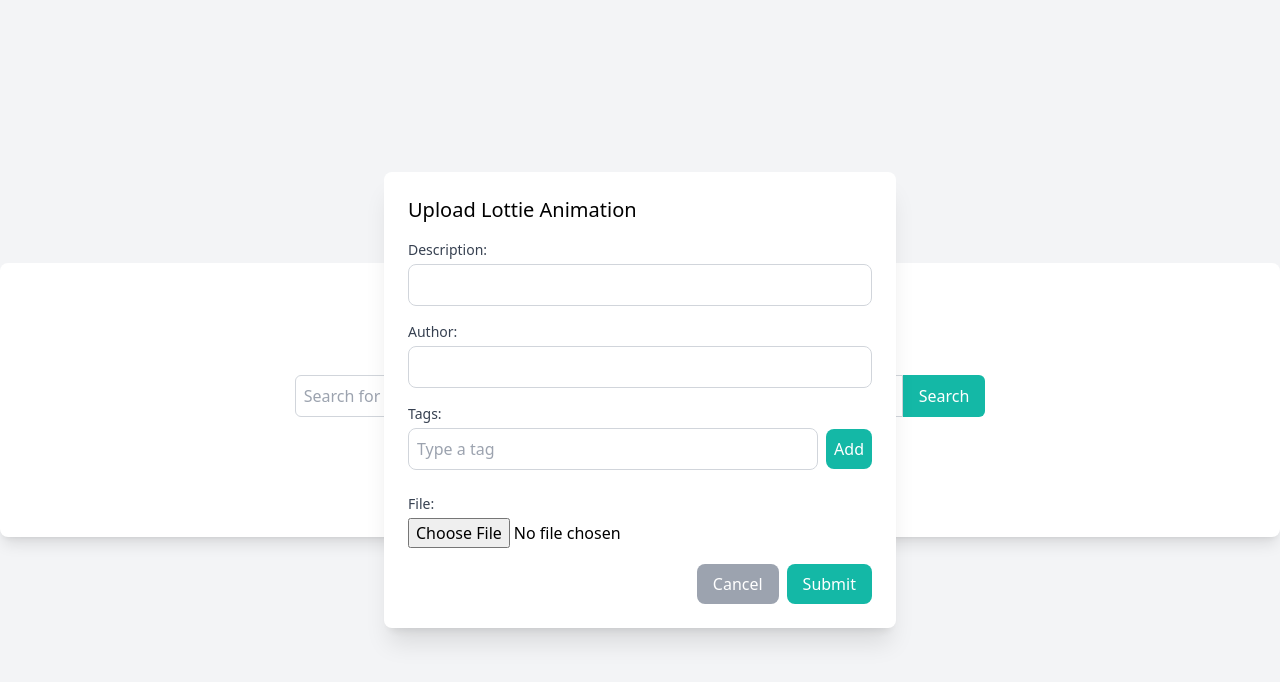
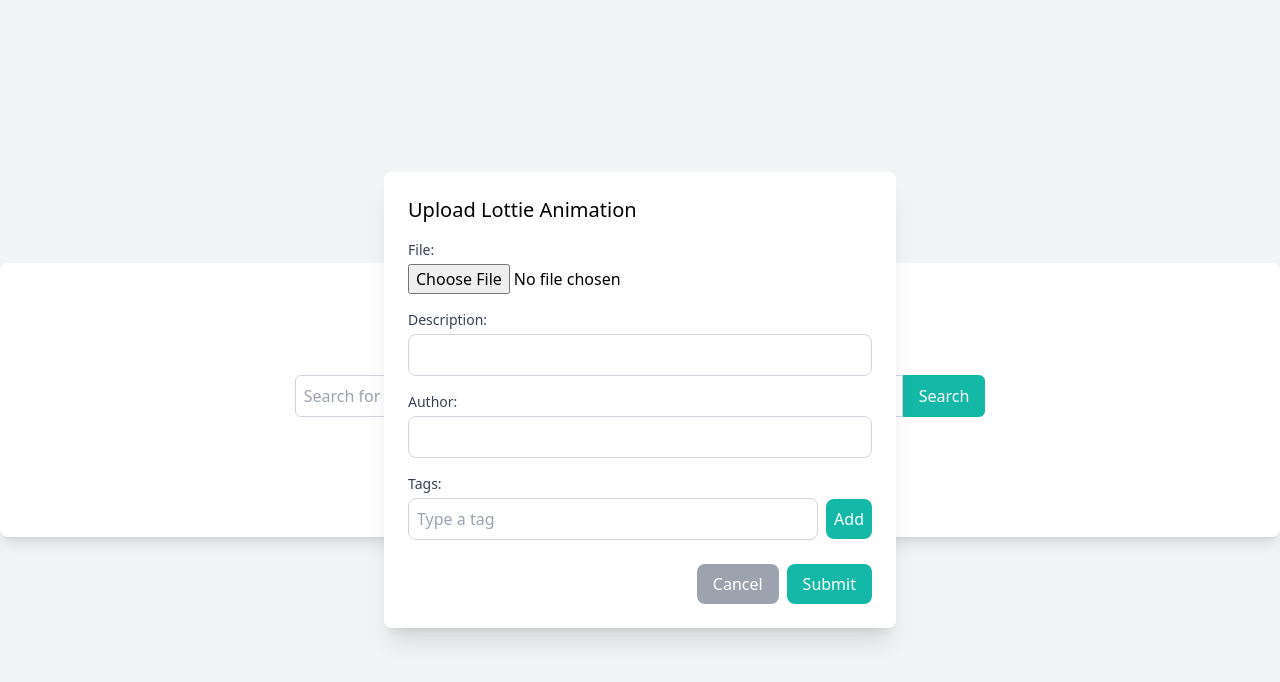
Before and after one commit to chrisdoctor/lottie-ms, a React app: page / in a window 1280 px wide. Both pictures are taken after a click on the button "Upload Animation". Shown: the top 682 px of the page. Built offline with nearby package versions, Linux system fonts and the light colour scheme.

Commit message:
Refactor upload component; create separate file picker component

```diff
--- a/src/components/LottieUpload.tsx
+++ b/src/components/LottieUpload.tsx
@@ -3,28 +3,19 @@ import { Dialog, Transition } from "@headlessui/react";
 import { useDispatch, useSelector } from "react-redux";
 import { addItem } from "../store/lottieSlice";
 import { AppDispatch, RootState } from "../store";
-import LottiePreview from "./LottiePreview";
 import LottieUploadTags from "./LottieUploadTags";
 import LottieUploadField from "./LottieUploadField";
+import LottieUploadFilePicker from "./LottieUploadFilePicker";
 
 interface FileDialogProps {
   isOpen: boolean;
   onClose: () => void;
 }
 
-interface LottieFile {
-  v: string;
-  fr: number;
-  ip: number;
-  op: number;
-  layers: object[];
-}
-
 const LottieUpload: React.FC<FileDialogProps> = ({ isOpen, onClose }) => {
   const dispatch = useDispatch<AppDispatch>();
 
   const [file, setFile] = useState<File | null>(null);
-  const [isValidFile, setIsValidFile] = useState<boolean | null>(null);
   const [id, setId] = useState("");
   const [description, setDescription] = useState("");
   const [tags, setTags] = useState<string[]>([]);
@@ -44,42 +35,6 @@ const LottieUpload: React.FC<FileDialogProps> = ({ isOpen, onClose }) => {
     // dispatch(addItem({ id, description }));
   };
 
-  const handleFileChange = (event: React.ChangeEvent<HTMLInputElement>) => {
-    const selectedFile = event.target.files?.[0];
-    setIsValidFile(null);
-
-    if (selectedFile && selectedFile.type === "application/json") {
-      setFile(selectedFile);
-
-      const reader = new FileReader();
-      reader.onload = (e: ProgressEvent<FileReader>) => {
-        try {
-          const json: LottieFile = JSON.parse(e.target?.result as string);
-          if (validateLottieFile(json)) {
-            setIsValidFile(true);
-          } else {
-            setIsValidFile(false);
-          }
-        } catch (error) {
-          setIsValidFile(false);
-        }
-      };
-      reader.readAsText(selectedFile);
-    } else {
-      setIsValidFile(false);
-    }
-  };
-
-  const validateLottieFile = (json: LottieFile) => {
-    const requiredKeys = ["v", "fr", "ip", "op", "layers"];
-    return requiredKeys.every((key) => key in json);
-  };
-
-  const handleClearFile = () => {
-    setFile(null);
-    setIsValidFile(null);
-  };
-
   return (
     <Transition appear show={isOpen} as={Fragment}>
       <Dialog
@@ -91,6 +46,11 @@ const LottieUpload: React.FC<FileDialogProps> = ({ isOpen, onClose }) => {
           <div className="inline-block align-middle bg-white rounded-lg px-4 pt-5 pb-4 text-left overflow-hidden shadow-xl transform transition-all w-11/12 sm:w-1/2 sm:max-w-lg sm:p-6">
             <h2 className="text-xl">Upload Lottie Animation</h2>
             <form onSubmit={handleSubmit} className="mt-4 space-y-4">
+              <LottieUploadFilePicker
+                file={file}
+                setFile={setFile}
+                error={submitted && !file}
+              />
               <LottieUploadField
                 label="Description"
                 value={description}
@@ -106,48 +66,6 @@ const LottieUpload: React.FC<FileDialogProps> = ({ isOpen, onClose }) => {
                 error={submitted && !author.trim()}
               />
               <LottieUploadTags tags={tags} setTags={setTags} />
-              <div>
-                <label className="block text-sm font-medium text-gray-700">
-                  File:
-                </label>
-                {!file && (
-                  <input
-                    type="file"
-                    accept=".json"
-                    onChange={handleFileChange}
-                    className="mt-1"
-                  />
-                )}
-                {file && (
-                  <Fragment>
-                    <div className="mt-2 flex items-center">
-                      <span className="text-gray-700 truncate">
-                        {file.name}
-                      </span>
-                      <button
-                        type="button"
-                        onClick={handleClearFile}
-                        className="ml-4 px-3 py-1 bg-teal-500 text-white rounded-lg"
-                      >
-                        Clear
-                      </button>
-                    </div>
-                    {!isValidFile && (
-                      <p className="text-red-500">
-                        This is not a valid Lottie animation file.
-                      </p>
-                    )}
-                  </Fragment>
-                )}
-              </div>
-              {file && isValidFile && (
-                <div>
-                  <label className="block text-sm font-medium text-gray-700">
-                    Preview:
-                  </label>
-                  <LottiePreview />
-                </div>
-              )}
               <div className="flex justify-end space-x-2">
                 <button
                   type="button"
--- /dev/null
+++ b/src/components/LottieUploadFilePicker.tsx
@@ -0,0 +1,108 @@
+import React, { Fragment, useState } from "react";
+import LottiePreview from "./LottiePreview";
+
+interface PickerInputProps {
+  file: File | null;
+  setFile: (value: File | null) => void;
+  error?: boolean;
+}
+
+interface LottieFile {
+  v: string;
+  fr: number;
+  ip: number;
+  op: number;
+  layers: object[];
+}
+
+const LottieUploadFilePicker: React.FC<PickerInputProps> = ({
+  file,
+  setFile,
+  error = false,
+}) => {
+  const [isValidFile, setIsValidFile] = useState<boolean | null>(null);
+
+  const handleFileChange = (event: React.ChangeEvent<HTMLInputElement>) => {
+    const selectedFile = event.target.files?.[0];
+    setIsValidFile(null);
+
+    if (selectedFile && selectedFile.type === "application/json") {
+      setFile(selectedFile);
+
+      const reader = new FileReader();
+      reader.onload = (e: ProgressEvent<FileReader>) => {
+        try {
+          const json: LottieFile = JSON.parse(e.target?.result as string);
+          if (validateLottieFile(json)) {
+            setIsValidFile(true);
+          } else {
+            setIsValidFile(false);
+          }
+        } catch (error) {
+          setIsValidFile(false);
+        }
+      };
+      reader.readAsText(selectedFile);
+    } else {
+      setIsValidFile(false);
+    }
+  };
+
+  const validateLottieFile = (json: LottieFile) => {
+    const requiredKeys = ["v", "fr", "ip", "op", "layers"];
+    return requiredKeys.every((key) => key in json);
+  };
+
+  const handleClearFile = () => {
+    setFile(null);
+    setIsValidFile(null);
+  };
+
+  return (
+    <Fragment>
+      <div>
+        <label className="block text-sm font-medium text-gray-700">File:</label>
+        {!file && (
+          <input
+            type="file"
+            accept=".json"
+            onChange={handleFileChange}
+            className="mt-1"
+          />
+        )}
+        {error && (
+          <p className="text-red-500 text-sm mt-1">This is a required field</p>
+        )}
+        {file && (
+          <Fragment>
+            <div className="mt-2 flex items-center">
+              <span className="text-gray-700 truncate">{file.name}</span>
+              <button
+                type="button"
+                onClick={handleClearFile}
+                className="ml-4 px-3 py-1 bg-teal-500 text-white rounded-lg"
+              >
+                Clear
+              </button>
+            </div>
+            {!isValidFile && (
+              <p className="text-red-500 text-sm mt-1">
+                This is not a valid Lottie animation file
+              </p>
+            )}
+          </Fragment>
+        )}
+      </div>
+      {file && isValidFile && (
+        <div>
+          <label className="block text-sm font-medium text-gray-700">
+            Preview:
+          </label>
+          <LottiePreview />
+        </div>
+      )}
+    </Fragment>
+  );
+};
+
+export default LottieUploadFilePicker;
```
